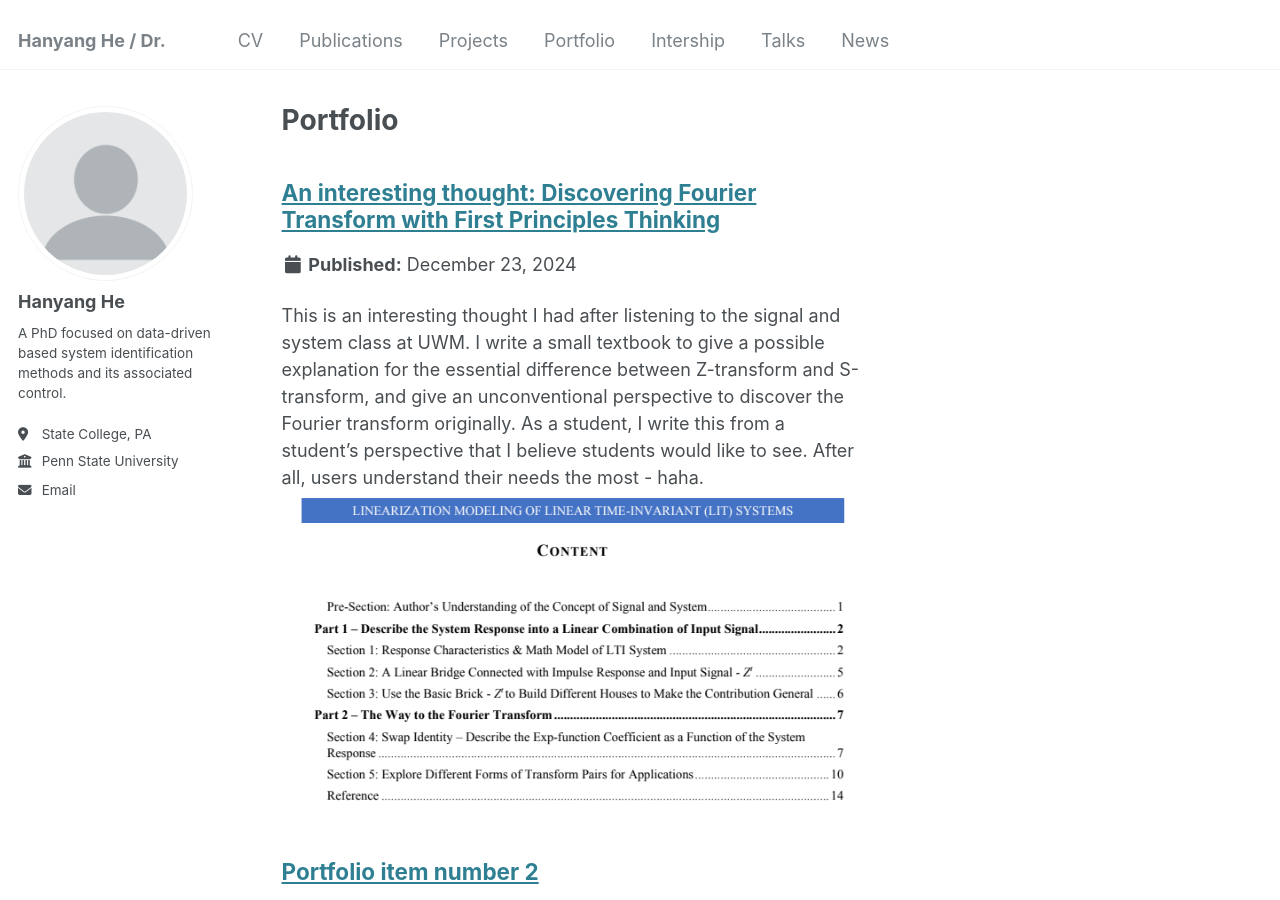
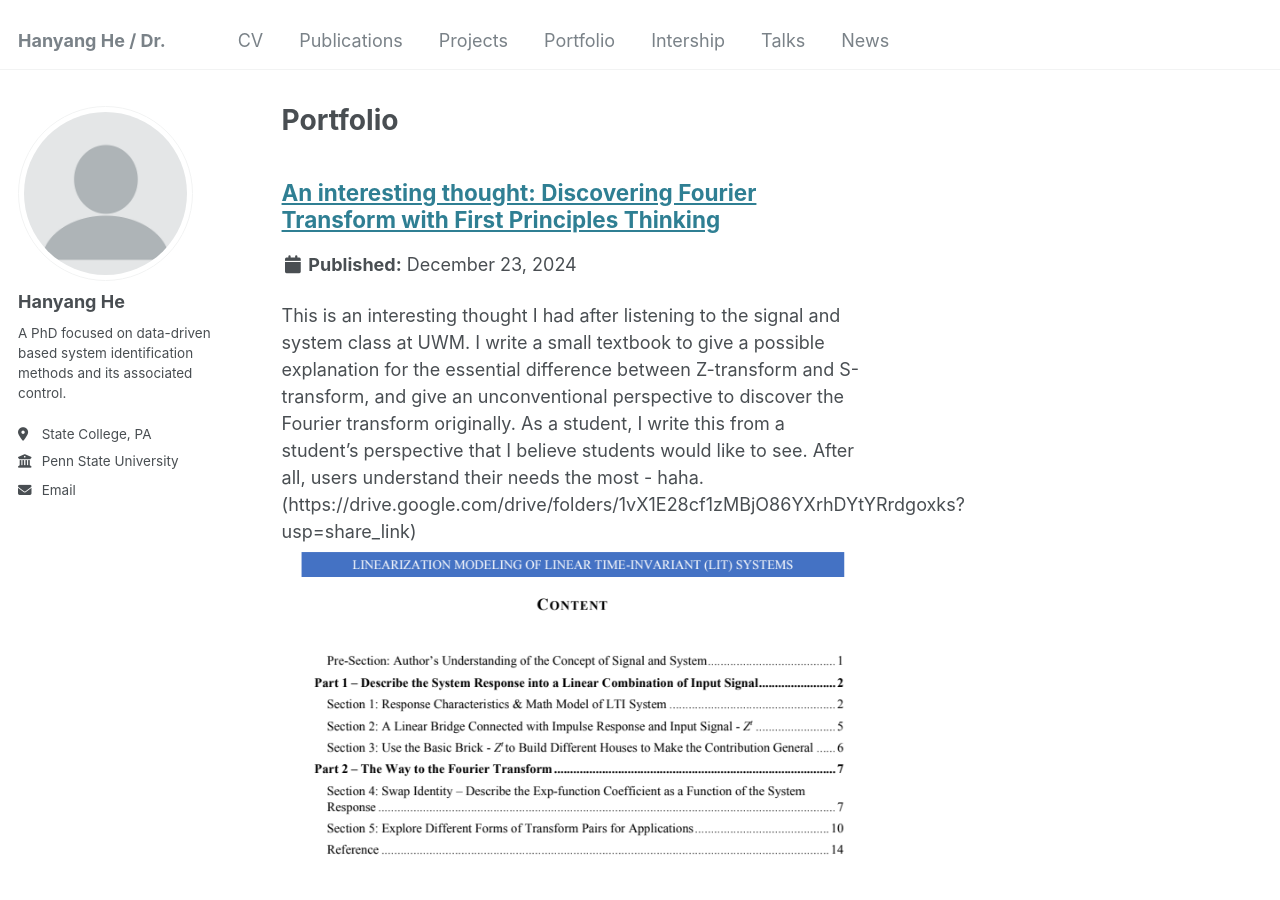
Before and after one commit to HanyangHe/HanyangHe.github.io, a Jekyll site: the page built from _pages/portfolio.html, in a window 1280 px wide and 900 px high. Built offline with Jekyll 4.4.1, drawn with Linux system fonts in a browser that asks for light colours.

Commit message:
Update portfolio-1.md

```diff
--- a/_portfolio/portfolio-1.md
+++ b/_portfolio/portfolio-1.md
@@ -1,6 +1,6 @@
 ---
 title: "An interesting thought: Discovering Fourier Transform with First Principles Thinking"
-excerpt: "This is an interesting thought I had after listening to the signal and system class at UWM. I write a small textbook to give a possible explanation for the essential difference between Z-transform and S-transform, and give an unconventional perspective to discover the Fourier transform originally. As a student, I write this from a student's perspective that I believe students would like to see. After all, users understand their needs the most - haha.<br/><img src='/images/傅里叶目录.png'>"
+excerpt: "This is an interesting thought I had after listening to the signal and system class at UWM. I write a small textbook to give a possible explanation for the essential difference between Z-transform and S-transform, and give an unconventional perspective to discover the Fourier transform originally. As a student, I write this from a student's perspective that I believe students would like to see. After all, users understand their needs the most - haha.(https://drive.google.com/drive/folders/1vX1E28cf1zMBjO86YXrhDYtYRrdgoxks?usp=share_link)<br/><img src='/images/傅里叶目录.png'>"
 collection: portfolio
 ---
 
```
